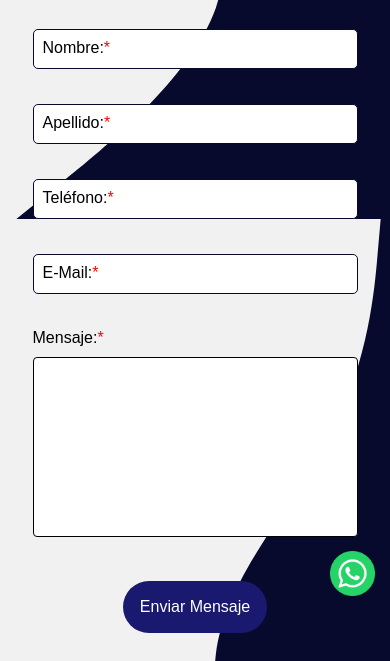
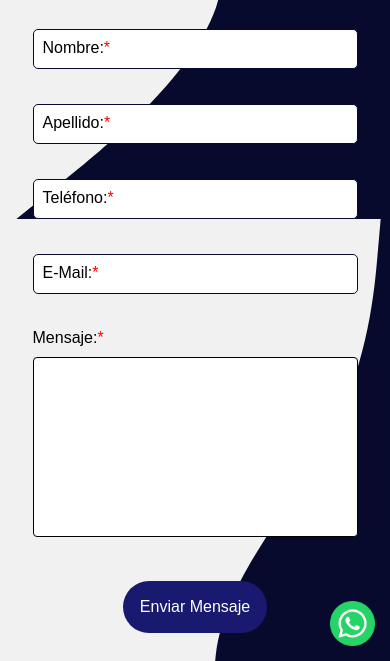
Before and after one commit to dmartin110620/Haurimton, a plain HTML site: page contact/contact.html in a window 390 px wide. Shown: the part 183-844 px from the top of the page. Drawn offline with Linux system fonts and the light colour scheme.

Commit message:
progress 2

```diff
--- a/contact/contact.css
+++ b/contact/contact.css
@@ -704,7 +704,7 @@ textarea {
 @media screen and (max-width: 700px) {
     .whabtn {
         width: 45px;
-        margin-bottom: 65px;
+        margin-bottom: 15px;
     }
 }
 
```
